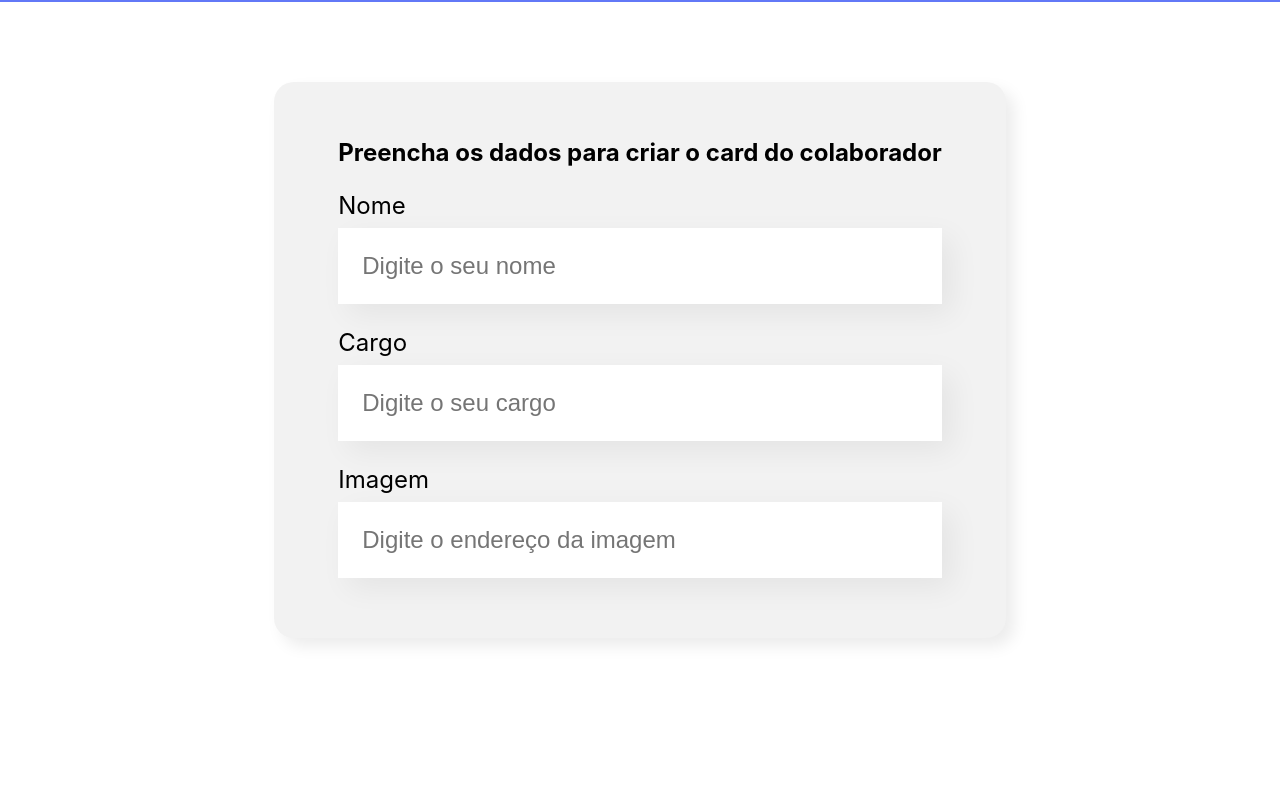
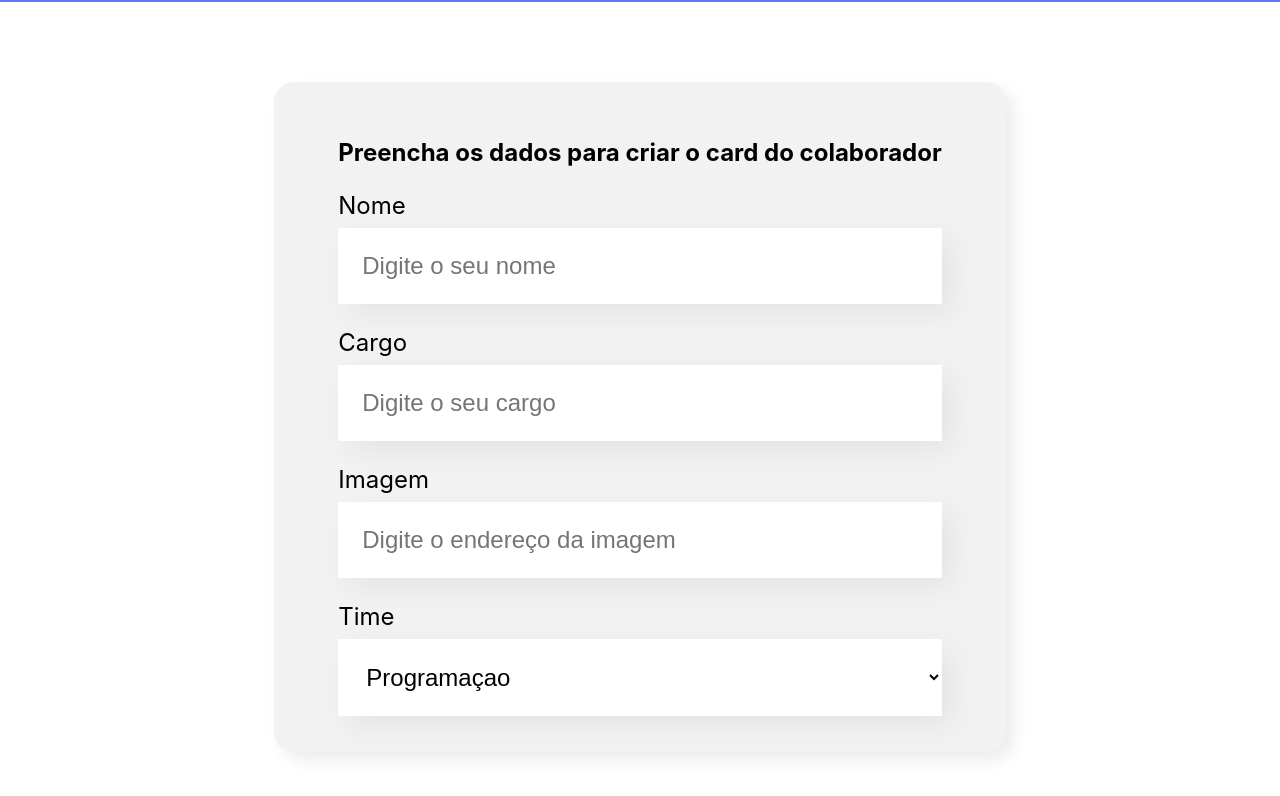
Before and after one commit to gfbatista/organo, a React (Create React App) app: page / in a window 1280 px wide. Shown: the part 496-1292 px from the top of the page. Before the commit the page ends 1214 px from the top, so only its background shows below. Built offline with nearby package versions, Linux system fonts and the light colour scheme.

Commit message:
chore: add drop-down component

```diff
--- /dev/null
+++ b/src/components/DropDown/DropDown.css
@@ -0,0 +1,15 @@
+.drop-down label {
+  display: block;
+  margin-bottom: 8px;
+  font-size: 24px;
+}
+
+.drop-down select {
+  background-color: #fff;
+  box-shadow: 10px 10px 30px rgba(0, 0, 0, 0.06);
+  width: 100%;
+  border: none;
+  font-size: 24px;
+  padding: 24px;
+  box-sizing: border-box;
+}
--- /dev/null
+++ b/src/components/DropDown/index.js
@@ -0,0 +1,16 @@
+import "./DropDown.css";
+
+const DropDown = (props) => {
+  return (
+    <div className="drop-down">
+      <label>{props.label}</label>
+      <select>
+        {props.itens.map((item) => (
+          <option key={item}>{item}</option>
+        ))}
+      </select>
+    </div>
+  );
+};
+
+export default DropDown;
--- a/src/components/Form/index.js
+++ b/src/components/Form/index.js
@@ -1,7 +1,18 @@
+import DropDown from "../DropDown";
 import TextField from "../TextField";
 import "./Form.css";
 
 const Form = () => {
+  const squads = [
+    "Programaçao",
+    "Front-End",
+    "Data Science",
+    "Devops",
+    "UX e Design",
+    "Mobile",
+    "Inovação e Gestão",
+  ];
+
   return (
     <section className="form">
       <form>
@@ -9,6 +20,7 @@
         <TextField label="Nome" placeholder="Digite o seu nome" />
         <TextField label="Cargo" placeholder="Digite o seu cargo" />
         <TextField label="Imagem" placeholder="Digite o endereço da imagem" />
+        <DropDown label="Time" itens={squads} />
       </form>
     </section>
   );
```
